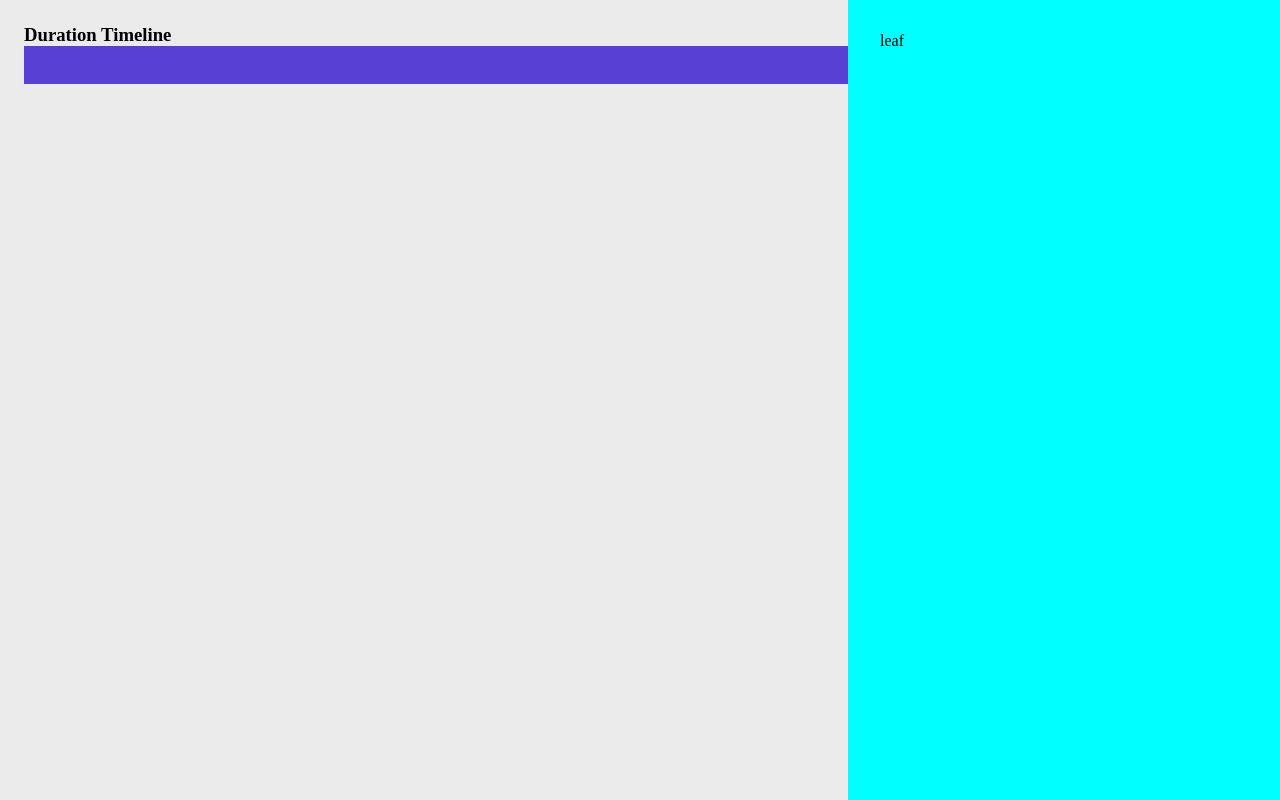
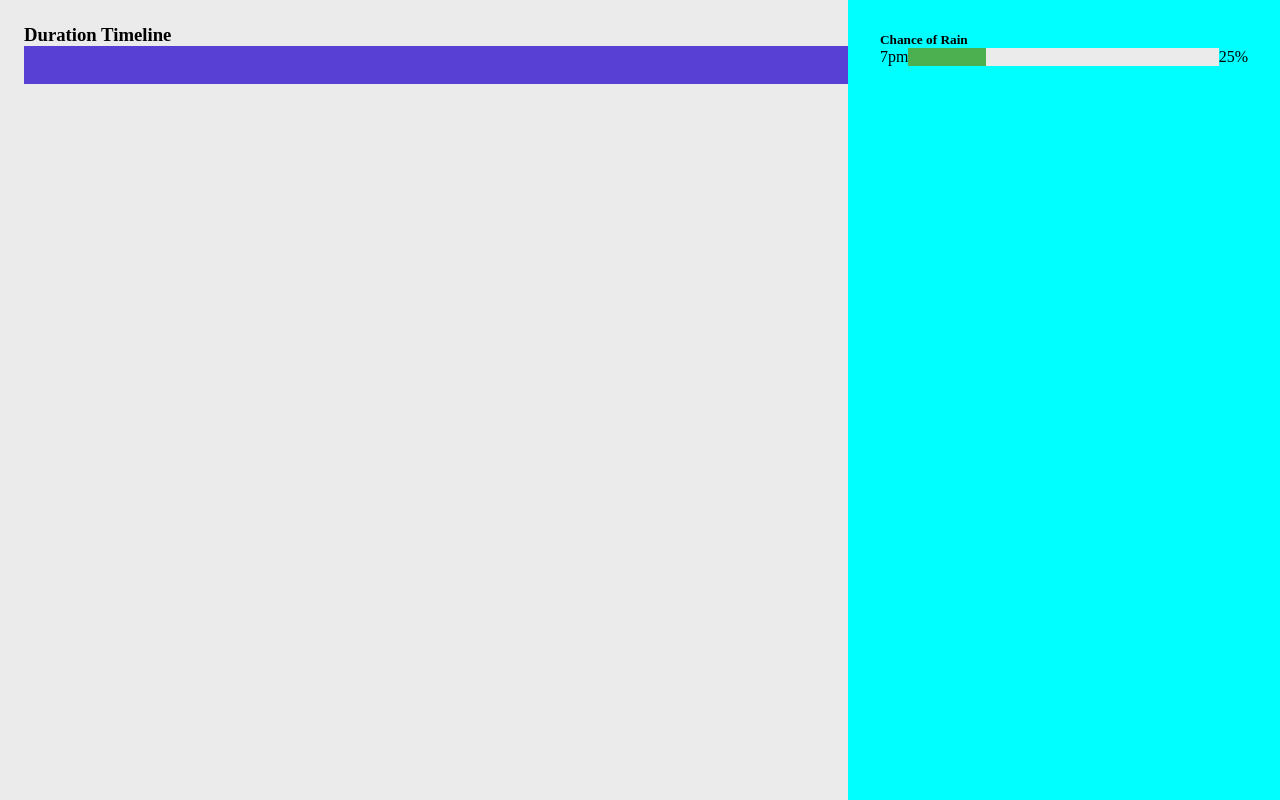
Before and after one commit to olagokemills/wiisy-weathery, an Angular app: page /details/1 in a window 1280 px wide. Built offline with nearby package versions, Linux system fonts and the light colour scheme.

Commit message:
updating bar css

```diff
--- a/src/app/home/details/details.component.html
+++ b/src/app/home/details/details.component.html
@@ -36,5 +36,21 @@
       <canvas id="line-chart" width="800" height="400"></canvas>
     </div>
   </div>
-  <div style="width: 35%; background-color: aqua; padding: 2rem">leaf</div>
+  <div style="width: 35%; background-color: aqua; padding: 2rem">
+    <div *ngIf="selectedData">
+      <h6>{{ selectedData.name }}</h6>
+      <h4>{{ selectedData.temperature | temperature }}</h4>
+      <p>{{ selectedData.detailedForecast }}</p>
+    </div>
+    <div>
+      <h5>Chance of Rain</h5>
+      <div style="display: flex">
+        7pm
+        <div class="bg-light-grey">
+          <div class="inner-light" style="width: 25%"></div>
+        </div>
+        25%
+      </div>
+    </div>
+  </div>
 </div>
--- a/src/app/home/details/details.component.scss
+++ b/src/app/home/details/details.component.scss
@@ -41,3 +41,13 @@
     width: 10rem;
   }
 }
+
+.bg-light-grey {
+  background-color: #ebebeb;
+  width: 100%;
+  .inner-light {
+    color: #fff !important;
+    background-color: #4caf50 !important;
+    height: 100%;
+  }
+}
```
